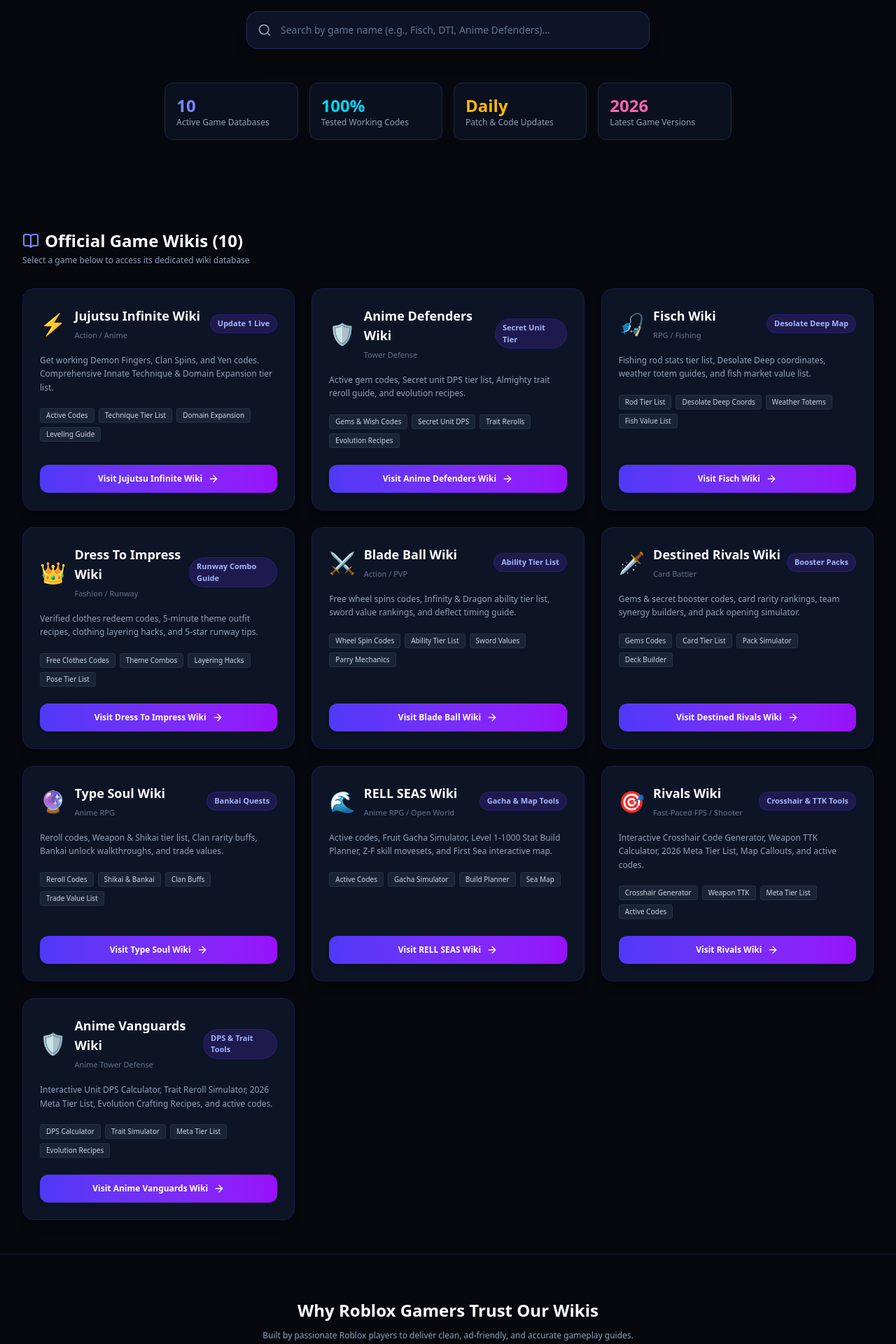
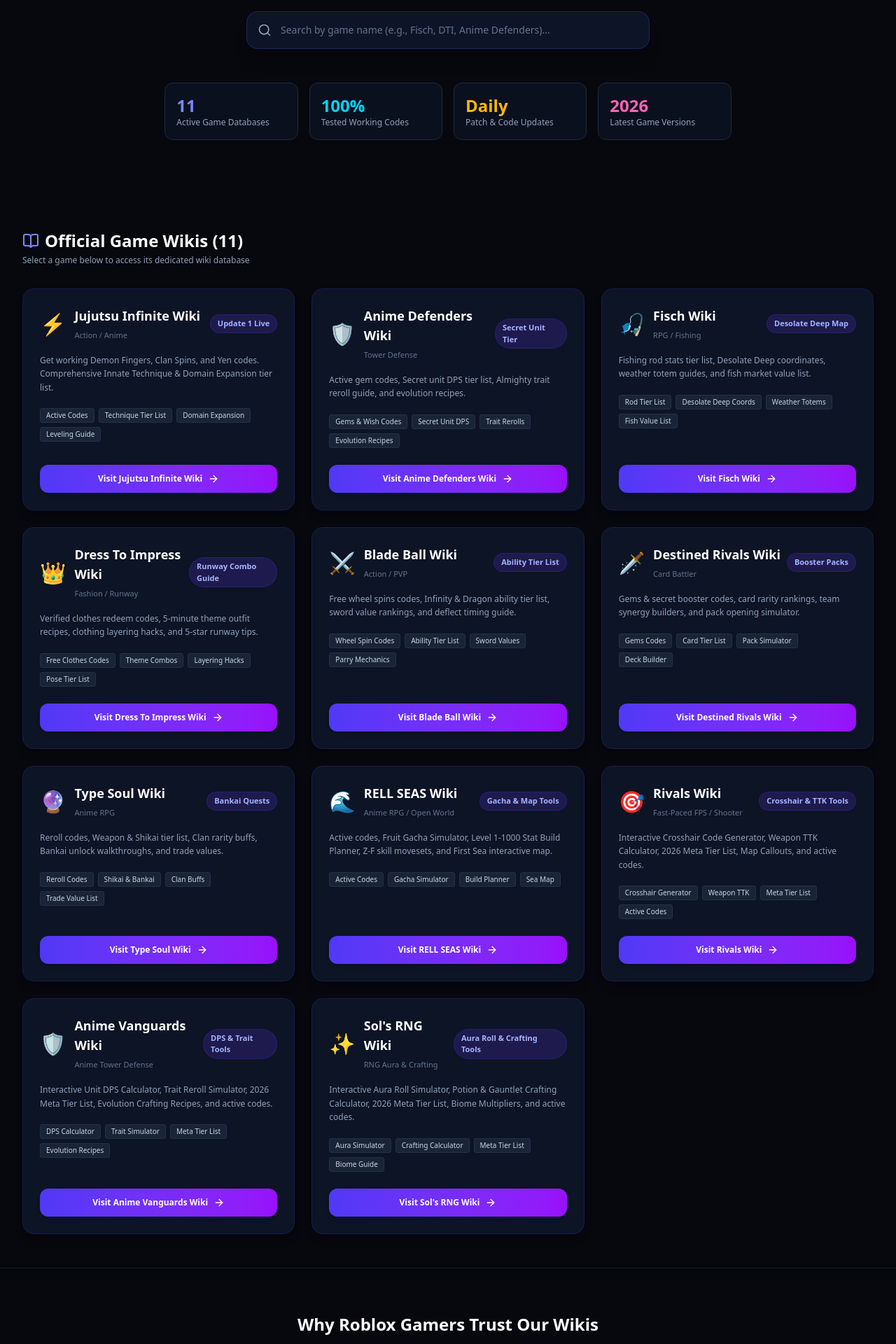
Before and after one commit to lianlele168/roblox-wiki-hub, a Next.js app: page / in a window 1280 px wide. Shown: the part 440-2360 px from the top of the page at 70% size. Built offline with nearby package versions, Linux system fonts and the light colour scheme.

Commit message:
feat: integrate 11th database Sol's RNG Wiki into parent hub matrix

```diff
--- a/src/app/page.tsx
+++ b/src/app/page.tsx
@@ -136,6 +136,18 @@ const WIKIS: GameWiki[] = [
     badge: 'DPS & Trait Tools',
     description: 'Interactive Unit DPS Calculator, Trait Reroll Simulator, 2026 Meta Tier List, Evolution Crafting Recipes, and active codes.',
     tags: ['DPS Calculator', 'Trait Simulator', 'Meta Tier List', 'Evolution Recipes']
+  },
+  {
+    id: 'sols-rng',
+    name: "Sol's RNG Wiki",
+    subdomain: 'solsrng.robloxwikihub.com',
+    url: 'https://solsrng.robloxwikihub.com',
+    category: 'RNG Aura & Crafting',
+    icon: '✨',
+    color: 'from-amber-500 to-purple-600',
+    badge: 'Aura Roll & Crafting Tools',
+    description: 'Interactive Aura Roll Simulator, Potion & Gauntlet Crafting Calculator, 2026 Meta Tier List, Biome Multipliers, and active codes.',
+    tags: ['Aura Simulator', 'Crafting Calculator', 'Meta Tier List', 'Biome Guide']
   }
 ];
 
@@ -212,7 +224,7 @@ export default function HomePage() {
         {/* Stats Grid */}
         <div className="grid grid-cols-2 md:grid-cols-4 gap-4 max-w-4xl mx-auto text-left">
           <div className="bg-slate-900/60 border border-slate-800 p-4 rounded-xl">
-            <div className="text-2xl font-black text-indigo-400">10</div>
+            <div className="text-2xl font-black text-indigo-400">11</div>
             <div className="text-xs text-slate-400 font-medium">Active Game Databases</div>
           </div>
           <div className="bg-slate-900/60 border border-slate-800 p-4 rounded-xl">
@@ -363,7 +375,8 @@ export default function HomePage() {
           <div>
             <h4 className="text-xs font-bold uppercase tracking-wider text-indigo-300 mb-3">More Databases</h4>
             <ul className="space-y-2 text-xs">
-              <li><a href="https://animevanguards.robloxwikihub.com" target="_blank" rel="noopener noreferrer" className="hover:text-indigo-400 font-bold text-purple-400 transition-colors">Anime Vanguards Wiki 🛡️</a></li>
+              <li><a href="https://solsrng.robloxwikihub.com" target="_blank" rel="noopener noreferrer" className="hover:text-indigo-400 font-bold text-amber-400 transition-colors">Sol's RNG Wiki ✨</a></li>
+              <li><a href="https://animevanguards.robloxwikihub.com" target="_blank" rel="noopener noreferrer" className="hover:text-indigo-400 transition-colors">Anime Vanguards Wiki 🛡️</a></li>
               <li><a href="https://rivals.robloxwikihub.com" target="_blank" rel="noopener noreferrer" className="hover:text-indigo-400 transition-colors">Rivals Wiki 🎯</a></li>
               <li><a href="https://rellseas.robloxwikihub.com" target="_blank" rel="noopener noreferrer" className="hover:text-indigo-400 transition-colors">RELL SEAS Wiki 🌊</a></li>
               <li><a href="https://destinedrivals.robloxwikihub.com" target="_blank" rel="noopener noreferrer" className="hover:text-indigo-400 transition-colors">Destined Rivals Wiki</a></li>
```
